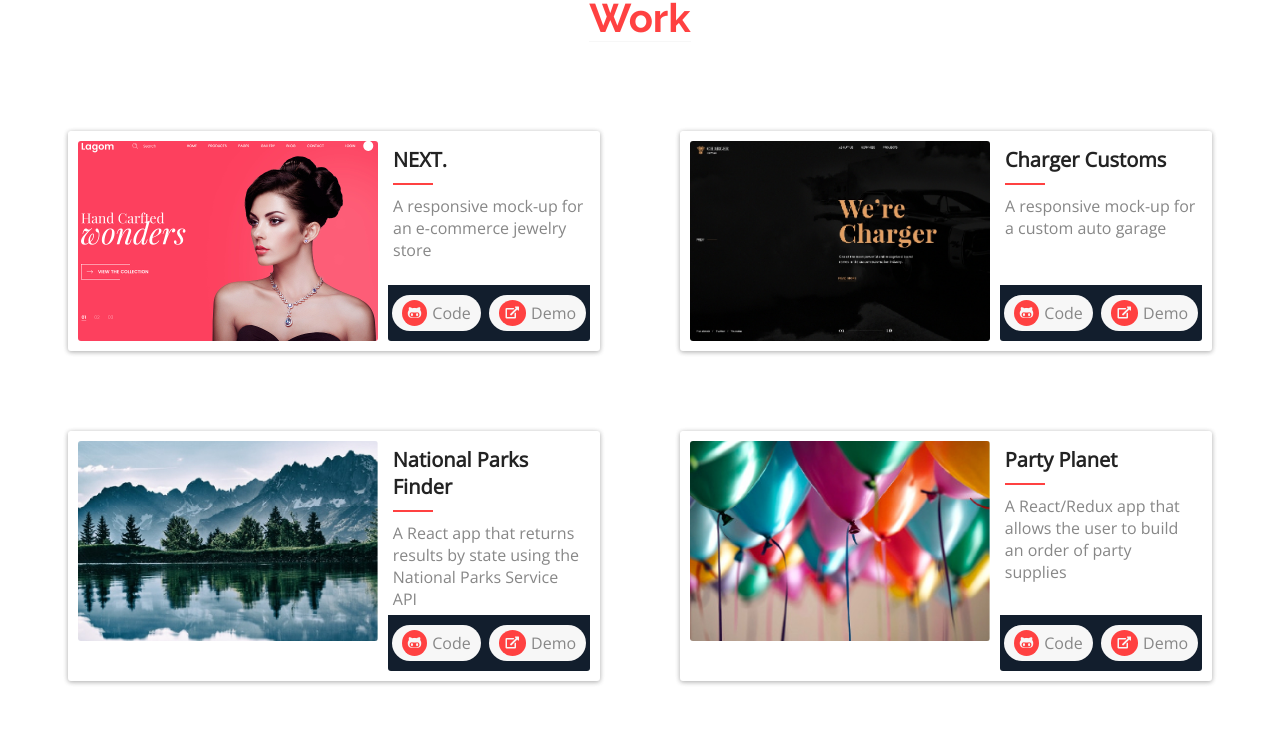
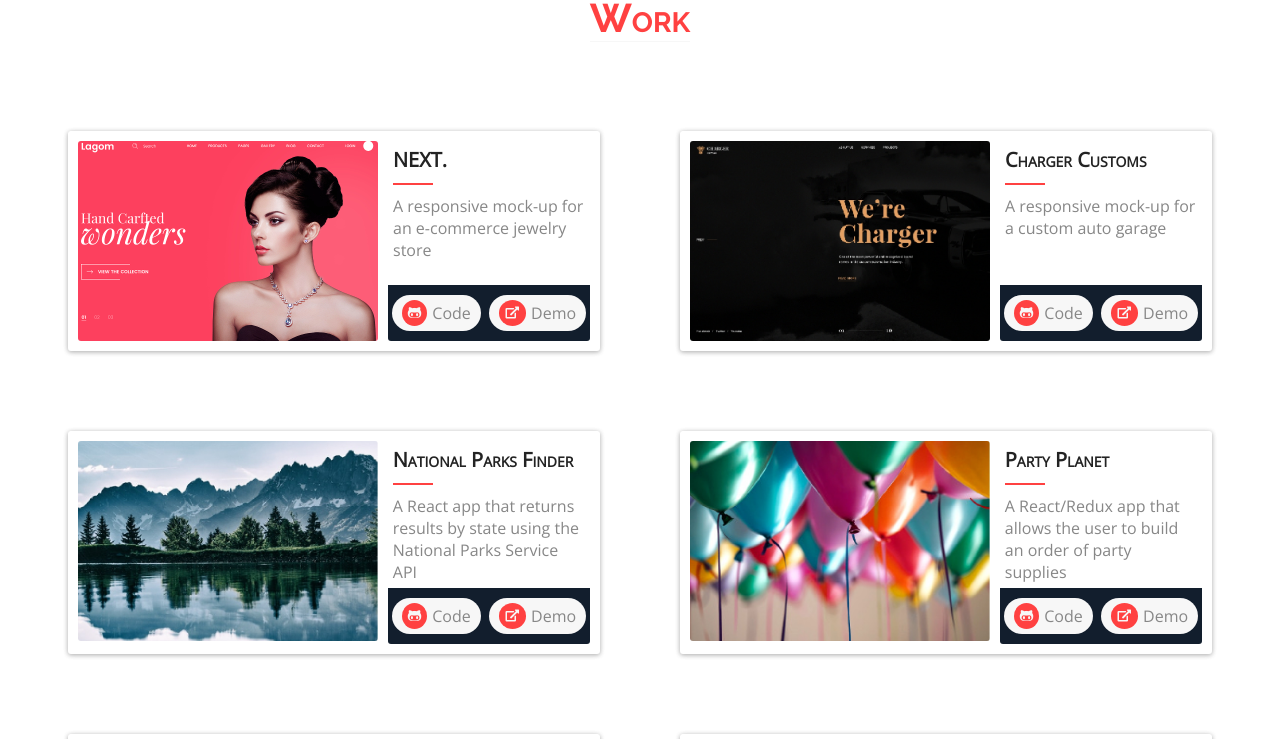
Before and after one commit to billyderringer/portfolio18, a React (Create React App) app: page / in a window 1280 px wide. Shown: the part 1678-2417 px from the top of the page. Built offline with nearby package versions, Linux system fonts and the light colour scheme.

Commit message:
added flex-grow to projects

```diff
--- a/src/Components/Body/Work/Work.css
+++ b/src/Components/Body/Work/Work.css
@@ -202,7 +202,8 @@ a:active, a:focus {
       #container-work #container-projects .project-card .project-body {
         display: flex;
         flex-direction: column;
-        justify-content: space-between; }
+        justify-content: space-between;
+        flex-grow: 1; }
         #container-work #container-projects .project-card .project-body .project-description {
           justify-self: center;
           display: flex;
--- a/src/Components/Body/Work/Work.js
+++ b/src/Components/Body/Work/Work.js
@@ -85,7 +85,7 @@ class Work extends Component{
     render(){
         return(
             <section id="container-work">
-                <h2 className="section-title center">Work</h2>
+                <h2 className="section-title center caps">Work</h2>
                 <WorkTile projects={this.state.projects}/>
             </section>
         )
--- a/src/Components/Body/Work/Work.scss
+++ b/src/Components/Body/Work/Work.scss
@@ -32,7 +32,9 @@
         display: flex;
         flex-direction: column;
         justify-content: space-between;
+        flex-grow: 1;
         .project-description{
+          //paragraph fill remaining space --not currently used
           //flex: 1 0 auto;
           justify-self: center;
           display: flex;
--- a/src/Components/Body/Work/WorkTile.js
+++ b/src/Components/Body/Work/WorkTile.js
@@ -15,7 +15,7 @@ class WorkTile extends Component {
                    className="project-img"/>
               <div className="project-body center">
                 <div className="project-description">
-                  <h3>{project.title}</h3>
+                  <h3 className="caps">{project.title}</h3>
                   <span className="line">
                                     </span>
                   <p>{project.description}</p>
--- a/src/Components/Header/Nav.js
+++ b/src/Components/Header/Nav.js
@@ -9,7 +9,7 @@ class Nav extends Component{
         let connect = "#container-footer"
         return(
             <nav id="container-nav-top">
-               <ul className="center-all-flex flex-row">
+               <ul className="center-all-flex flex-row caps">
                    <li>
                        <AnchorLink href={skills}>Skills</AnchorLink>
                    </li>
```
Also changed, not shown: 1 other file (tests, documents, lock files or other folders).
